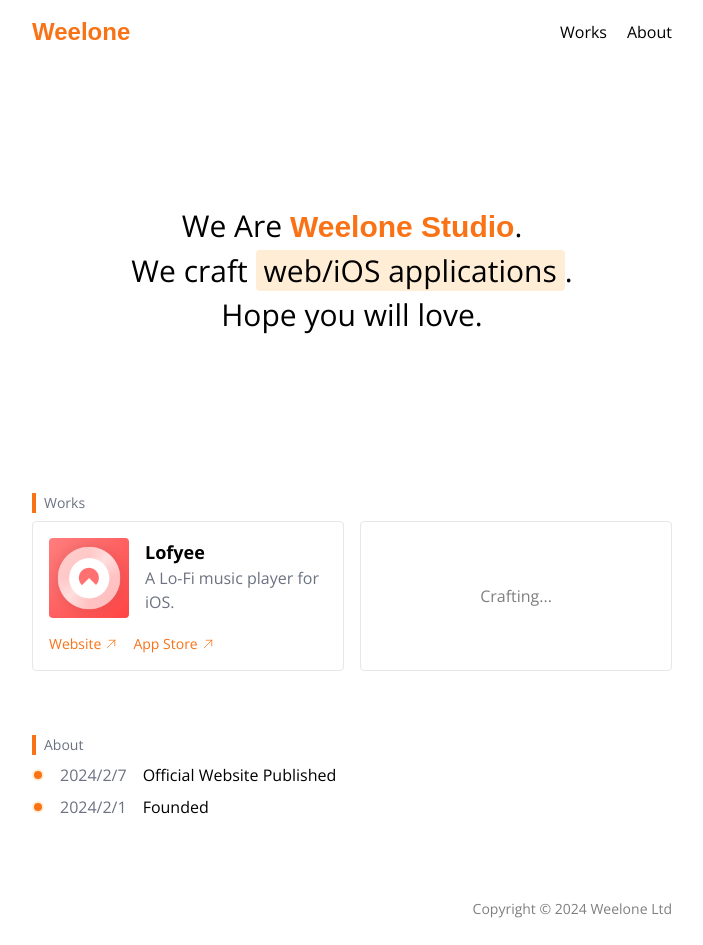
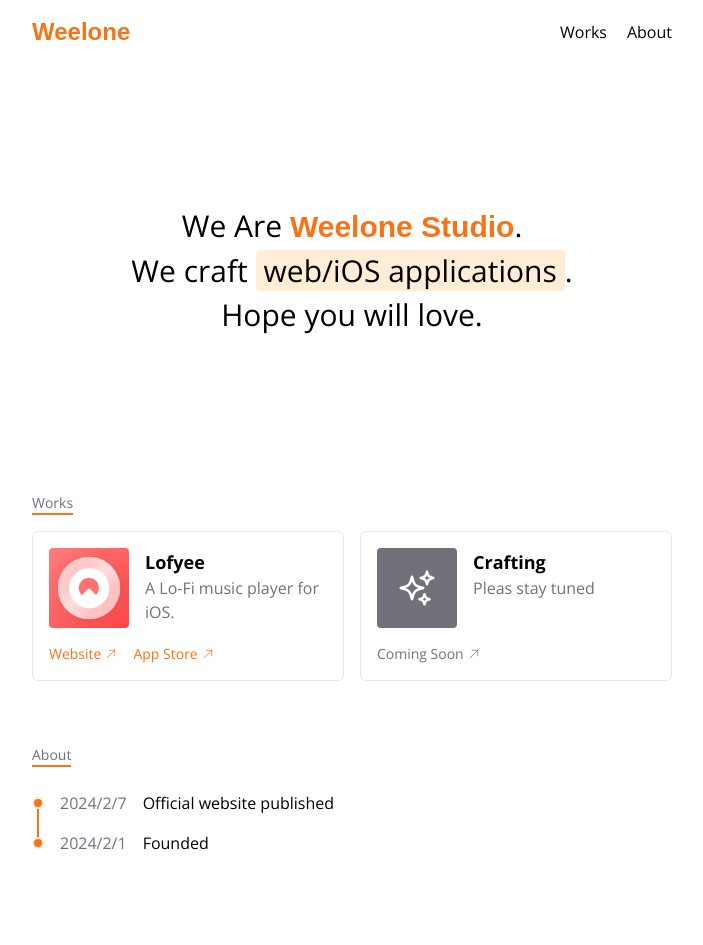
Before and after one commit to weelone/weelone.com, a Next.js app: page / in a window 1280 px wide. Shown: the top 945 px of the page, without its empty margins (288-991 px from the left). Built offline with nearby package versions, Linux system fonts and the light colour scheme; a web font is replaced by a local one.

Commit message:
Update some content

```diff
--- a/app/page.tsx
+++ b/app/page.tsx
@@ -3,7 +3,8 @@
 import { twMerge } from "tailwind-merge";
 
 import lofyee from "../public/lofyee.png";
-import { ArrowUpRightIcon } from "@heroicons/react/24/outline";
+import { ArrowUpRightIcon, SparklesIcon } from "@heroicons/react/24/outline";
+import { TIMELINE } from "@/lib/data";
 
 const unkempt = Unkempt({ weight: ["400", "700"], subsets: ["latin"] });
 
@@ -47,12 +48,12 @@
         </p>
         <p>Hope you will love.</p>
       </section>
-      <section id="works" className="max-w-2xl w-full p-4 flex flex-col gap-2">
-        <label className="text-sm text-gray-500 border-l-4 border-orange-500 pl-2">
+      <section id="works" className="max-w-2xl w-full p-4 flex flex-col gap-4">
+        <label className="text-sm self-start text-gray-500 border-b-2 border-orange-500">
           Works
         </label>
         <div className="grid grid-cols-1 sm:grid-cols-2 gap-4">
-          <div className="rounded border flex flex-col gap-4 justify-between p-4">
+          <div className="rounded-md border flex flex-col gap-4 justify-between p-4">
             <div className="flex gap-4">
               <a
                 className="flex-shrink-0"
@@ -67,7 +68,7 @@
               </a>
               <div>
                 <h1 className="font-bold text-lg">Lofyee</h1>
-                <p className="text-gray-500">A Lo-Fi music player for iOS.</p>
+                <p className="text-zinc-500">A Lo-Fi music player for iOS.</p>
               </div>
             </div>
             <div className="flex gap-4">
@@ -89,31 +90,56 @@
               </a>
             </div>
           </div>
-          <div className="rounded border flex justify-center items-center p-4">
-            <span className="opacity-50">Crafting...</span>
+
+          <div className="rounded-md border flex flex-col gap-4 justify-between p-4">
+            <div className="flex gap-4">
+              <div className="rounded h-20 w-20 flex-shrink-0 bg-zinc-500 text-white flex justify-center items-center">
+                <SparklesIcon className="h-10 w-10" />
+              </div>
+              <div>
+                <h1 className="font-bold text-lg">Crafting</h1>
+                <p className="text-zinc-500">Pleas stay tuned</p>
+              </div>
+            </div>
+            <div className="flex gap-4">
+              <a className="text-sm text-zinc-500 flex items-center" href="#">
+                Coming Soon
+                <ArrowUpRightIcon className="h-3 w-3 ml-1" />
+              </a>
+            </div>
           </div>
         </div>
       </section>
 
-      <section id="about" className="max-w-2xl w-full p-4 flex flex-col gap-2">
-        <label className="text-sm text-gray-500 border-l-4 border-orange-500 pl-2">
+      <section id="about" className="max-w-2xl w-full p-4 flex flex-col gap-4">
+        <label className="self-start text-sm text-gray-500 border-b-2 border-orange-500">
           About
         </label>
 
-        <div className="flex items-center gap-4">
-          <div className="w-3 h-3 rounded-full bg-orange-100 flex justify-center items-center">
-            <div className="w-2 h-2 rounded-full bg-orange-500"></div>
-          </div>
-          <div className="text-gray-500">2024/2/7</div>
-          <div>Official Website Published</div>
-        </div>
-
-        <div className="flex items-center gap-4">
-          <div className="w-3 h-3 rounded-full bg-orange-100 flex justify-center items-center">
-            <div className="w-2 h-2 rounded-full bg-orange-500"></div>
-          </div>
-          <div className="text-gray-500">2024/2/1</div>
-          <div>Founded</div>
+        <div className="flex flex-col">
+          {TIMELINE.map(({ time, content }, index) => (
+            <div key={time} className="flex gap-4 items-center">
+              <div className="flex flex-col items-center self-stretch">
+                <div
+                  className={twMerge(
+                    "w-[2px] flex-grow bg-orange-500",
+                    index === 0 && "opacity-0"
+                  )}
+                ></div>
+                <div className="w-3 h-3 rounded-full bg-orange-100 flex flex-col justify-center items-center">
+                  <div className="w-2 h-2 rounded-full bg-orange-500"></div>
+                </div>
+                <div
+                  className={twMerge(
+                    "w-[2px] flex-grow bg-orange-500",
+                    index === TIMELINE.length - 1 && "opacity-0"
+                  )}
+                ></div>
+              </div>
+              <div className="text-gray-500">{time}</div>
+              <div className="py-2">{content}</div>
+            </div>
+          ))}
         </div>
       </section>
 
--- /dev/null
+++ b/lib/data.ts
@@ -0,0 +1,10 @@
+export const TIMELINE = [
+  {
+    time: "2024/2/7",
+    content: "Official website published",
+  },
+  {
+    time: "2024/2/1",
+    content: "Founded",
+  },
+];
```
